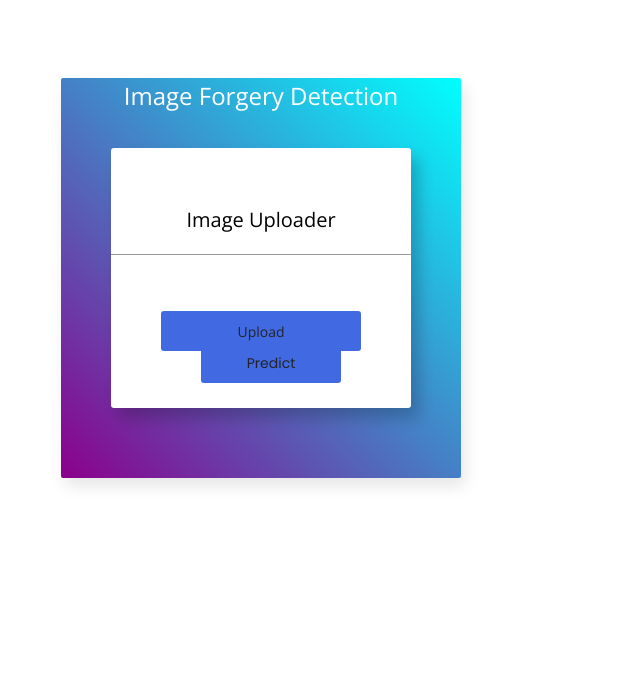
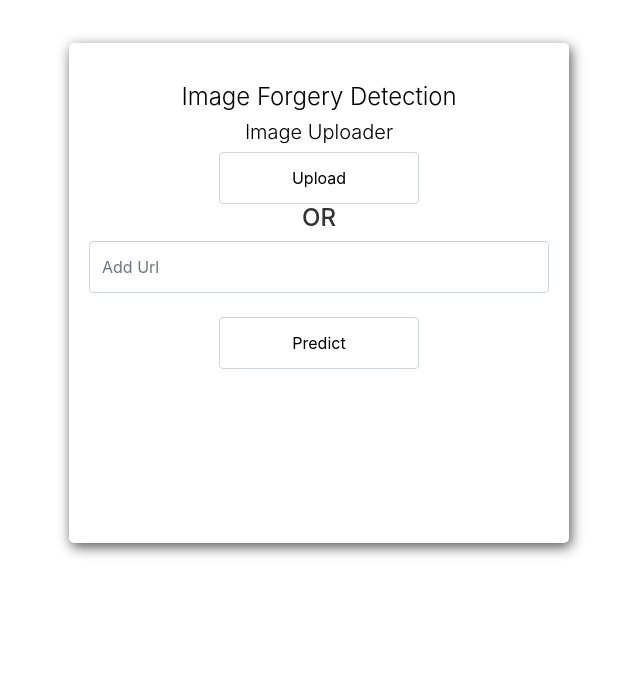
Before and after one commit to Raja-mishra1/RANSAP_Deepfake, a Django app: template imagedetector/templates/imagedetector/images.html in a window 1280 px wide. Shown: the part 122-800 px from the top of the page, without its empty margins (379-1019 px from the left). Run offline with Django 3.2, Linux system fonts and the light colour scheme; the template is opened without the code that fills it: most values are stand-ins (such as "Sample title", 1, 10 or a date in 2020); some libraries are stand-ins or nearby versions.

Commit message:
updated images.html

```diff
--- a/imagedetector/templates/imagedetector/images.html
+++ b/imagedetector/templates/imagedetector/images.html
@@ -30,7 +30,7 @@
     <link rel="stylesheet" href="{% static 'css/flaticon.css' %}">
     <link rel="stylesheet" href="{% static 'css/icomoon.css' %}">
     <link rel="stylesheet" href="{% static 'css/style.css' %}">
-
+    <link rel="stylesheet" href="https://stackpath.bootstrapcdn.com/bootstrap/4.3.1/css/bootstrap.min.css" integrity="sha384-ggOyR0iXCbMQv3Xipma34MD+dH/1fQ784/j6cY/iJTQUOhcWr7x9JvoRxT2MZw1T" crossorigin="anonymous">
 
     <style>
       @import url(https://fonts.googleapis.com/css?family=Open+Sans:700,300);
@@ -44,10 +44,9 @@
 	margin-top: -200px;
 	margin-left: -200px;
 	border-radius: 2px;
-	box-shadow: 4px 8px 16px 0 rgba(0, 0, 0, 0.1);
 	overflow: hidden;
-	background: linear-gradient(to top right, darkmagenta 0%, cyan 100%);
-	color: #333;
+
+	color: black;
 	font-family: "Open Sans", Helvetica, sans-serif;
 }
 
@@ -59,7 +58,6 @@
 	width: 300px;
 	height: 260px;
 	border-radius: 3px;
-	box-shadow: 8px 10px 15px 0 rgba(0, 0, 0, 0.2);
 	background: #fff;
 	display: flex;
 	align-items: center;
@@ -105,25 +103,24 @@ h1 {
 	display: block;
 	width: 140px;
 	height: 40px;
-	background: royalblue;
-	color: mediumvioleterd;
+	background: dodgerblue;
+	color: lavender;
 	border-radius: 3px;
 	border: 0;
-	box-shadow: 0 3px 0 0 cyan;
 	transition: all 0.3s ease-in-out;
 	font-size: 14px;
 }
 
 .btn:hover {
-	background: cyan;
-	box-shadow: 0 3px 0 0 deeppink;
+	background: lightskyblue;
+	box-shadow: 0 3px 0 0 gainsboro;
 }
 
 </style>
     </head>
-    <body>
+    <body style="background-color:white;">
 
-      <nav class="navbar navbar-expand-lg navbar-dark ftco_navbar bg-dark ftco-navbar-light" id="ftco-navbar">
+      <nav class="navbar navbar-expand-lg navbar-dark ftco_navbar  ftco-navbar-light" id="ftco-navbar">
         <div class="container">
           <img src="{% static 'images/img.png' %}" class="navbar-brand" style="max-width:100px">
           <button class="navbar-toggler" type="button" data-toggle="collapse" data-target="#ftco-nav" aria-controls="ftco-nav" aria-expanded="false" aria-label="Toggle navigation">
@@ -141,30 +138,32 @@ h1 {
         </div>
       </nav>
 
-
-      <div class="frame">
-        <h1 style="text-align:center; color:white; font-size:150%;">Image Forgery Detection</h1>
-      <div class="center">
-      <div class="title">
-
-    <h1>Image Uploader</h1>
-
-  </div>
+      <div class="input-form" style="background-color:  white;box-shadow:2px 4px 13px #211e1ec2;padding: 40px 20px 20px 20px;height: 500px;width: 500px;margin-left: 35%;margin-top:5%;text-align: center;border-radius: 5px;">
+      <form enctype="multipart/form-data" method="POST" action="" style="max-width: 500px;">
+        <div class="form-group">
+          <h1 style="text-align:center; font-size:150%;">Image Forgery Detection</h1>
 
 
-    <form enctype="multipart/form-data" method="POST" action="">
-    {% csrf_token %}
-    {{ form.as_p }}
-    <input type="submit" value="Upload" style="width:200px; margin:0 auto;/>
-    </form>
+              <h1>Image Uploader</h1>
 
-	<button type="button" class="btn" name="uploadbutton"></button>
 
-	</div>
 
-</div>
+              {% csrf_token %}
+              {{ form.as_p }}
+              <input  class="form-control" type="submit" value="Upload" style="width:200px; margin:0 auto"required = false/>
+                 <h4> OR </h4>
 
-<button type="button" class="btn" onclick="" style = "position:relative; left:580px; top:380px;">Predict</button>
+
+              <input class="form-control" placeholder ="Add Url" type="url" id="imageupload" name="imageupload">
+              <br>
+              <button  class="form-control" type="submit" class="btn" style="width:200px; margin:0 auto">Predict</button>
+          </div>
+      </form>
+      </div>
+
+
+
+
 <!-- original pen: https://codepen.io/roydigerhund/pen/ZQdbeN  -->
 
 <!-- NO JS ADDED YET -->
```
